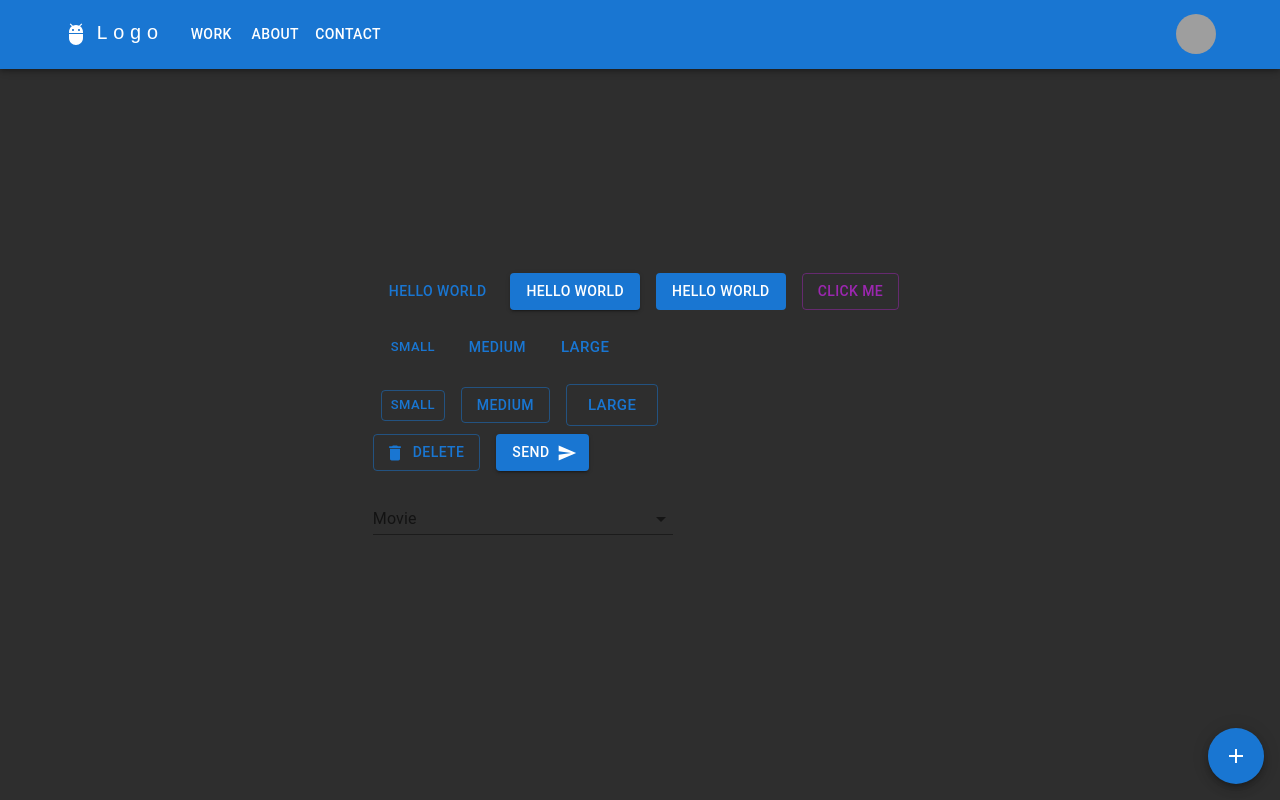
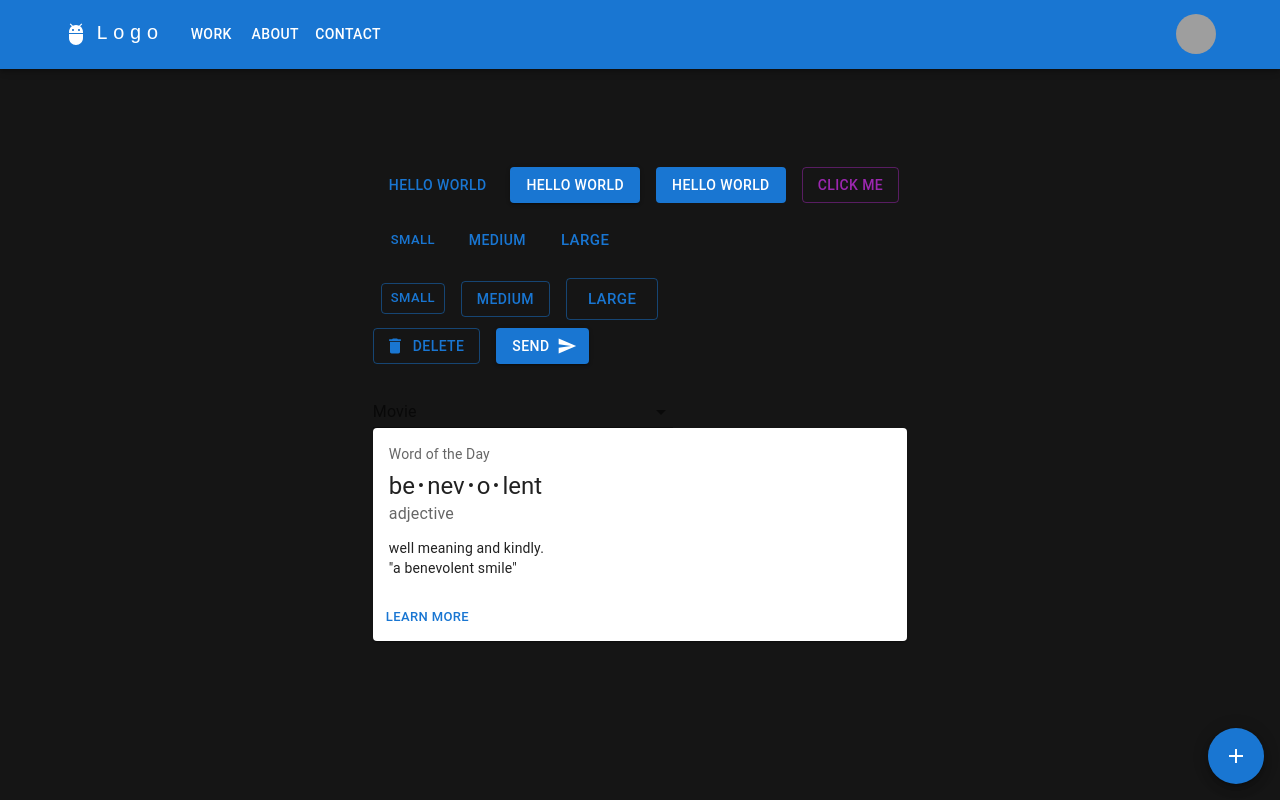
Before and after one commit to haroldjeshua/mui-test-react, a React (Create React App) app: page / in a window 1280 px wide. Built offline with nearby package versions, Linux system fonts and the light colour scheme; grey boxes are pictures that could not be loaded.

Commit message:
added test basic card component

```diff
--- a/src/App.js
+++ b/src/App.js
@@ -2,6 +2,7 @@ import Combobox from './components/Combobox';
 import Buttons from './components/Buttons';
 import FloatingActionButtons from './components/FloatingActionButtons';
 import ResponsiveAppBar from './components/ResponsiveAppBar';
+import BasicCard from './components/BasicCard';
 
 function App() {
 	return (
@@ -10,6 +11,8 @@ function App() {
 			<Buttons />
 			<Combobox />
 			<FloatingActionButtons />
+
+			<BasicCard />
 		</div>
 	);
 }
--- /dev/null
+++ b/src/components/BasicCard.jsx
@@ -0,0 +1,41 @@
+import { Box, Card, CardActions, CardContent, Button, Typography } from "@mui/material"
+
+const bull = (
+	<Box
+		component="bull"
+		sx={{ display: 'inline-block', mx: '2px', transform: 'scale(0.8)' }}
+	>
+		•
+	</Box>
+)
+
+const BasicCard = () => {
+	return (
+		<Card sx={{ minWidth: 275 }}>
+			<CardContent>
+				<Typography sx={{ fontSize: 14 }} color="text.secondary" gutterBottom>
+					Word of the Day
+				</Typography>
+
+				<Typography variant="h5" component="div">
+					be{bull}nev{bull}o{bull}lent
+				</Typography>
+
+				<Typography sx={{ mb: 1.5 }} color="text.secondary" >
+					adjective
+				</Typography>
+
+				<Typography variant="body2">
+					well meaning and kindly.
+					<br />
+					{'"a benevolent smile"'}
+				</Typography>
+			</CardContent>
+			<CardActions>
+				<Button size="small">Learn More</Button>
+			</CardActions>
+		</Card>
+	)
+}
+
+export default BasicCard
--- a/src/index.css
+++ b/src/index.css
@@ -6,7 +6,7 @@
 }
 
 body {
-  background-color: rgb(46, 46, 46);
+  background-color: rgb(21, 21, 21);
   height: 100vh;
   display: grid;
   place-content: center;
```
Also changed, not shown: src/components/BottomNavBar.jsx (added, +19 -0 lines).
